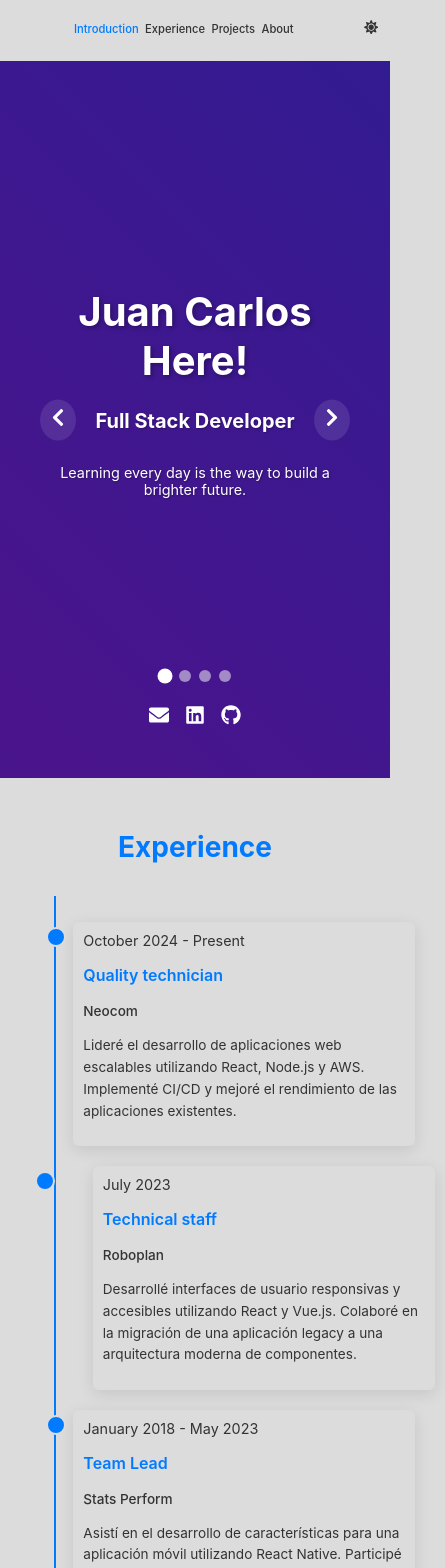
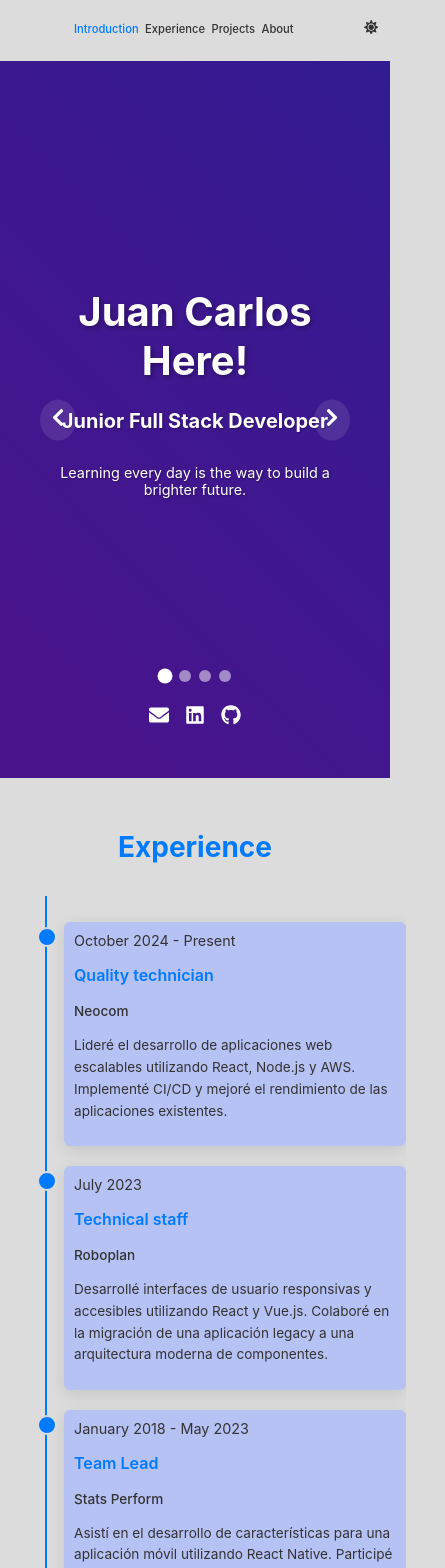
Before and after one commit to Chispa8/Porfolio, a React (Create React App) app: page / in a window 390 px wide. Shown: the top 1568 px of the page, 445 px wide, since content can reach past the window. Built offline with nearby package versions, Linux system fonts and the light colour scheme.

Commit message:
styles are now changed on About, Experience, Introduction and Projects

```diff
--- a/src/components/About/About.js
+++ b/src/components/About/About.js
@@ -1,7 +1,7 @@
-import React, { useEffect, useRef } from "react"
+import React, { useEffect } from "react"
 import { motion, useAnimation } from "framer-motion"
 import { useInView } from "react-intersection-observer"
-import { FaEnvelope, FaGithub, FaLinkedin, FaTwitter } from "react-icons/fa"
+import { FaEnvelope, FaGithub, FaLinkedin } from "react-icons/fa"
 import {
   SiJavascript,
   SiReact,
--- a/src/components/Experience/Experience.module.css
+++ b/src/components/Experience/Experience.module.css
@@ -24,15 +24,14 @@
   background-color: var(--primary-color);
   top: 0;
   bottom: 0;
-  left: 50%;
-  margin-left: -1px;
+  left: 31px;
 }
 
 .timelineItem {
-  padding: 10px 40px;
+  padding: 10px 0 10px 50px;
   position: relative;
   background-color: inherit;
-  width: 50%;
+  width: 100%;
   opacity: 0;
   transform: translateY(20px);
   transition: opacity 0.5s ease, transform 0.5s ease;
@@ -51,29 +50,14 @@
   background-color: var(--primary-color);
   border: 2px solid var(--bg-color);
   top: 15px;
+  left: 23px;
   border-radius: 50%;
   z-index: 1;
 }
 
-.timelineItem:nth-child(odd) {
-  left: -10.1%;
-}
-
-.timelineItem:nth-child(even) {
-  left: 49.8%;
-}
-
-.timelineItem:nth-child(odd)::after {
-  right: -8px;
-}
-
-.timelineItem:nth-child(even)::after {
-  left: -8px;
-}
-
 .timelineContent {
-  padding: 20px;
-  background-color: var(--bg-color);
+  padding: 15px;
+  background-color: #b6c1f4;
   position: relative;
   border-radius: 6px;
   box-shadow: 0 4px 16px rgba(0, 0, 0, 0.1);
@@ -106,36 +90,38 @@
   color: var(--text-color);
 }
 
+@media screen and (min-width: 769px) {
+  .timeline::before {
+    left: 50%;
+    margin-left: -1px;
+  }
+
+  .timelineItem {
+    width: 50%;
+    padding: 10px 40px;
+  }
+
+  .timelineItem:nth-child(odd) {
+    left: -10.2%;
+  }
+
+  .timelineItem:nth-child(even) {
+    left: 49.8%;
+  }
+
+  .timelineItem:nth-child(odd)::after {
+    right: -8px;
+    left: auto;
+  }
+
+  .timelineItem:nth-child(even)::after {
+    left: -8px;
+  }
+}
+
 @media screen and (max-width: 768px) {
   .sectionTitle {
     font-size: 2rem;
-  }
-
-  .timeline::before {
-    left: 31px;
-  }
-
-  .timelineItem {
-    width: 100%;
-    padding-left: 70px;
-    padding-right: 25px;
-  }
-
-  .timelineItem::after {
-    left: 23px;
-  }
-
-  .timelineItem:nth-child(odd) {
-    left: -0.2%;
-  }
-
-  .timelineItem:nth-child(even) {
-    left: 5.5%;
-  }
-
-  .timelineItem:nth-child(odd)::after {
-    right: auto;
-    left: 23px;
   }
 
   .timelineContent {
@@ -166,12 +152,15 @@
   }
 
   .timelineItem {
-    padding-left: 50px;
-    padding-right: 10px;
+    padding-left: 40px;
   }
 
   .timelineItem::after {
     left: 13px;
+  }
+
+  .timeline::before {
+    left: 21px;
   }
 
   .timelineContent {
--- a/src/components/Introduction/Introduction.js
+++ b/src/components/Introduction/Introduction.js
@@ -12,7 +12,7 @@ const slides = [
   {
     gradientClass: styles.bgGradient1,
     title: "Juan Carlos Here!",
-    subtitle: "Full Stack Developer",
+    subtitle: "Junior Full Stack Developer",
     description: "Learning every day is the way to build a brighter future.",
   },
   {
--- a/src/components/Projects/Projects.js
+++ b/src/components/Projects/Projects.js
@@ -6,8 +6,6 @@ import {
   SiReact,
   SiNodedotjs,
   SiMongodb,
-  SiNextdotjs,
-  SiGraphql,
   SiTypescript,
   SiHtml5,
   SiCss3,
@@ -22,7 +20,6 @@ const projects = [
       "A platform where you can adopt animals from a shelter built with React, Node.js and Firebase.",
     image: "/images/ShelterProject.PNG",
     github: "https://github.com/Chispa8/Shelter-project",
-    // live: "https://yourportfolio.com",
     summary:
       "A comprehensive platform facilitating animal adoption from shelters. Built with React for a responsive frontend, Node.js for robust backend operations, and Firebase for real-time database management. Features include animal profiles, adoption request system, and shelter management tools.",
     stack: [SiReact, SiNodedotjs, SiMongodb, SiJavascript],
@@ -34,7 +31,6 @@ const projects = [
       "Una aplicación de gestión de tareas con autenticación de usuarios y almacenamiento en tiempo real.",
     image: "/images/RealmGame.PNG",
     github: "https://github.com/Chispa8/Realm-Game",
-    // live: "https://yourportfolio.com",
     summary:
       "Aplicación de gestión de tareas avanzada con funciones de colaboración en tiempo real. Incluye autenticación de usuarios, recordatorios personalizables, etiquetas para organización, y sincronización en múltiples dispositivos. Utiliza React para la interfaz de usuario, Node.js para la lógica del servidor, MongoDB para almacenamiento persistente, y TypeScript para un código más robusto y mantenible.",
     stack: [SiReact, SiNodedotjs, SiMongodb, SiTypescript],
@@ -46,7 +42,6 @@ const projects = [
       "Un dashboard del clima que muestra pronósticos en tiempo real utilizando una API de clima.",
     image: "/images/Porfolio.PNG",
     github: "https://github.com/yourusername/weather-dashboard",
-    // live: "https://yourportfolio.com",
     summary:
       "Dashboard de clima interactivo y completo. Ofrece visualizaciones de datos avanzadas para temperaturas, precipitaciones, y patrones climáticos. Incluye pronósticos a largo plazo, alertas meteorológicas personalizables, y mapas interactivos. Desarrollado con React para una interfaz de usuario dinámica y JavaScript para la lógica de la aplicación, integrando APIs de clima en tiempo real para datos precisos y actualizados.",
     stack: [SiReact, SiJavascript],
@@ -58,7 +53,6 @@ const projects = [
       "Un sitio web de portfolio personal construido con React y animaciones personalizadas.",
     image: "/images/DungeonArcade.PNG",
     github: "https://github.com/yourusername/portfolio",
-    // live: "https://yourportfolio.com",
     summary:
       "where you can battle against various enemies, visit the town to buy new weapons or heal your health to get back into the fight. Beware of the final boss, the dragon!",
     stack: [SiHtml5, SiCss3],
```
